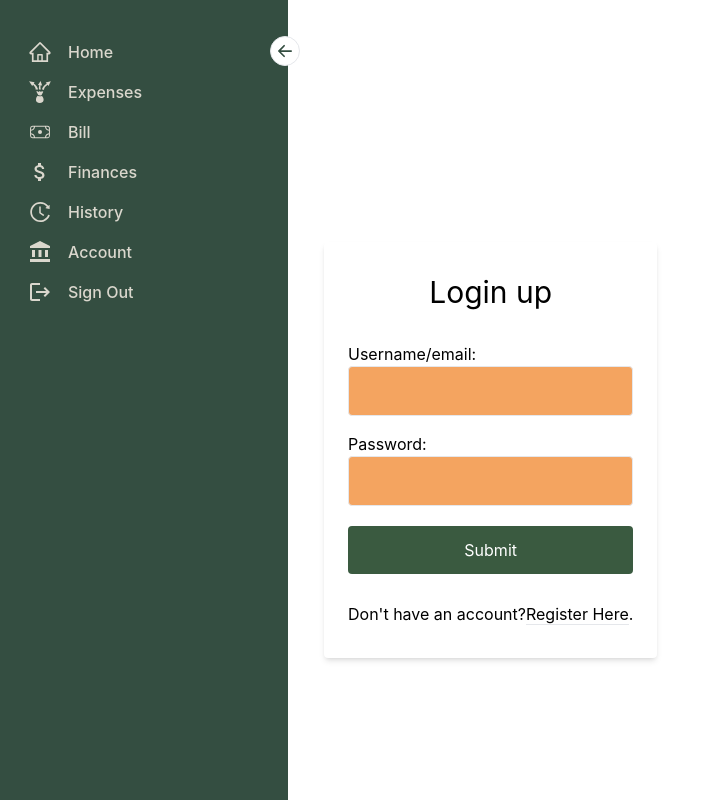
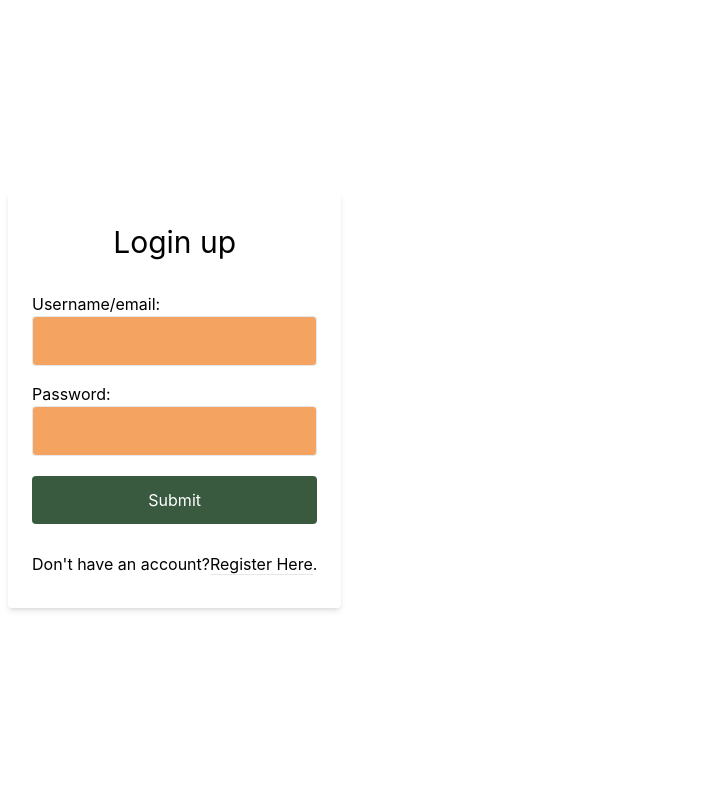
Before and after one commit to mikhael-oo/finance-manager, a React (Vite) app in the folder frontend/: page / in a window 1280 px wide. Shown: the top 800 px of the page, without its empty margins (0-706 px from the left). Built offline with nearby package versions, Linux system fonts and the light colour scheme.

Commit message:
Fixed the nav bar

```diff
--- a/frontend/src/App.jsx
+++ b/frontend/src/App.jsx
@@ -28,6 +28,28 @@ function App() {
       <AuthContext.Provider value={{ userId, setUserId }}>
       <BrowserRouter>
 
+      {!userId ?
+        <div className="App flex">
+          <Routes>
+            <Route path="/" index element={currentForm === "Login" ? <Login onFormSwitch={toggleForm}/> : <SignUp onFormSwitch={toggleForm}/>} />
+          </Routes>
+        </div>
+        :
+        <div className="App flex">
+          <Layout />
+          <main className='p-7'>
+            <Routes>
+              <Route path="/home" element={<Home />} />
+              <Route path="/expense" element={<Expense />} />
+              <Route path="/bill" element={<Bill />} />
+              <Route path="/planning" element={<Planning />} />
+              <Route path="/account" element={<Account />} />
+              <Route path="/history" element={<History userId={userId}/>} />
+            </Routes>
+          </main>
+        </div>
+      }
+
         <div className="App flex">
           <Layout />
           <main className='p-7'>
--- a/frontend/src/components/pages/Layout.jsx
+++ b/frontend/src/components/pages/Layout.jsx
@@ -65,14 +65,15 @@ const Layout = () => {
                             <Link to ="/account">Account</Link>
                         </span>
                     </li>
-                    <li className="text-cream text-sm flex items-center gap-x-4 cursor-pointer p-2 hover:bg-light-white">
+
+                    { /*<li className="text-cream text-sm flex items-center gap-x-4 cursor-pointer p-2 hover:bg-light-white">
                         <span className="text-2xl block float-left">
                             <MdLogout />
                         </span>
                         <span className={`text-base font-medium flex-1 duration-200 ${!open && "hidden"} `}>
-                            <Link to ="/" /*onClick={authContext.setUserId(null)}*/ >Sign Out</Link>
+                            <Link to ="/" onClick={authContext.setUserId(null)} >Sign Out</Link>
                         </span>
-                    </li>
+    </li> */}
                 </ul>
             </nav>
 
```
